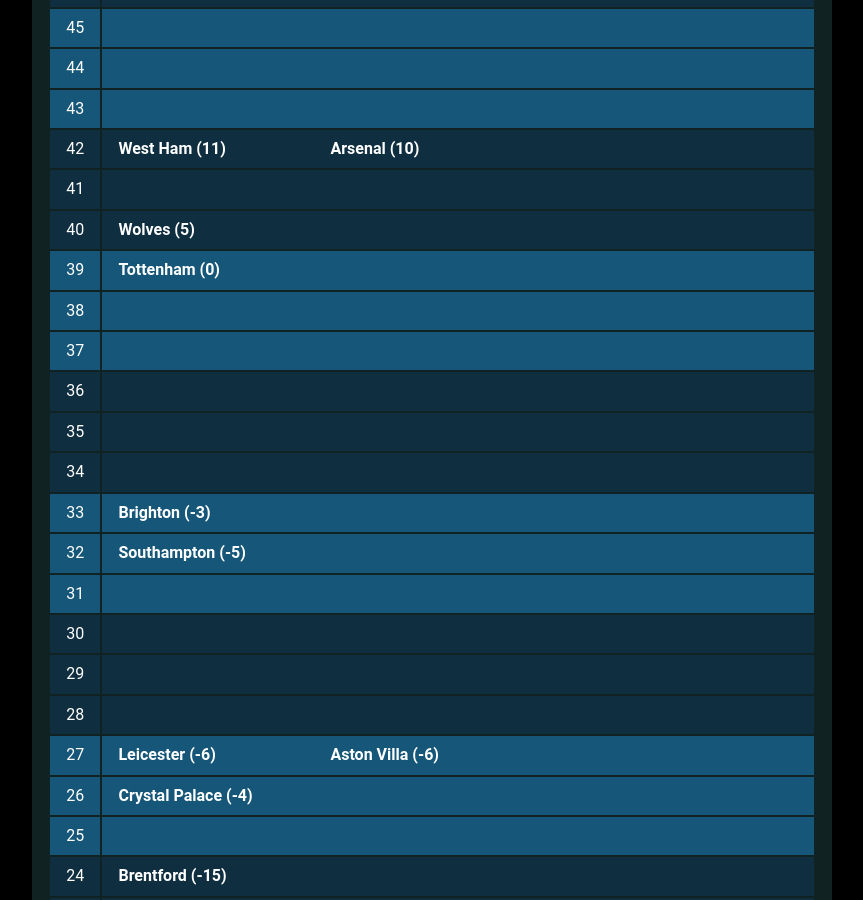
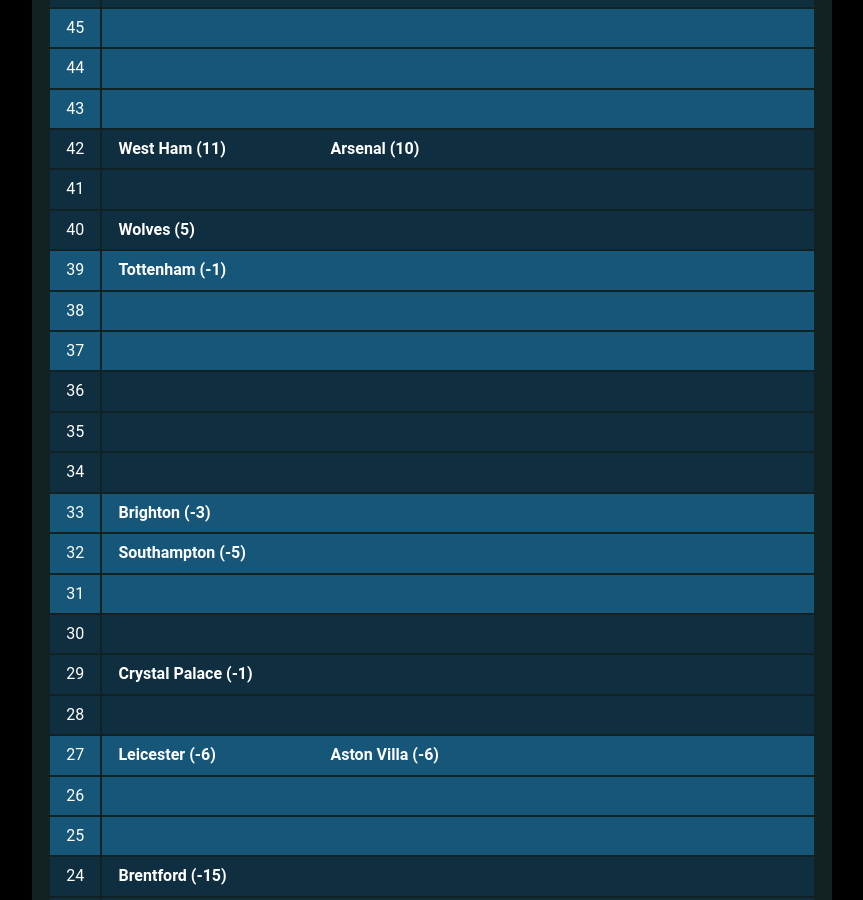
Before and after one commit to muru/muru.github.io, a Jekyll site: the page built from resources.md, in a window 1280 px wide and 900 px high, scrolled down 2204 px. Shown: the whole window, without its empty margins (208-1071 px from the left). Built offline with Jekyll 4.4.1, drawn with Linux system fonts in a browser that asks for light colours; some web fonts are replaced; some of the changed text lies outside the part shown.

Commit message:
updated cann-table: Thu 24 Feb 08:53:10 JST 2022

```diff
--- a/cann-table.html
+++ b/cann-table.html
@@ -19,6 +19,7 @@
 	<tr class="cann-row-2">
 		<td class="cann-point"> 60 </td>
 		<td class="cann-clubs">
+			<span class="club-name"> Liverpool (50) </span>
 		</td>
  	</tr>
 	<tr class="cann-row-2">
@@ -34,7 +35,6 @@
 	<tr class="cann-row-1">
 		<td class="cann-point"> 57 </td>
 		<td class="cann-clubs">
-			<span class="club-name"> Liverpool (44) </span>
 		</td>
  	</tr>
 	<tr class="cann-row-1">
@@ -130,7 +130,7 @@
 	<tr class="cann-row-1">
 		<td class="cann-point"> 39 </td>
 		<td class="cann-clubs">
-			<span class="club-name"> Tottenham (0) </span>
+			<span class="club-name"> Tottenham (-1) </span>
 		</td>
  	</tr>
 	<tr class="cann-row-1">
@@ -183,6 +183,7 @@
 	<tr class="cann-row-2">
 		<td class="cann-point"> 29 </td>
 		<td class="cann-clubs">
+			<span class="club-name"> Crystal Palace (-1) </span>
 		</td>
  	</tr>
 	<tr class="cann-row-2">
@@ -200,7 +201,6 @@
 	<tr class="cann-row-1">
 		<td class="cann-point"> 26 </td>
 		<td class="cann-clubs">
-			<span class="club-name"> Crystal Palace (-4) </span>
 		</td>
  	</tr>
 	<tr class="cann-row-1">
@@ -217,7 +217,7 @@
 	<tr class="cann-row-2">
 		<td class="cann-point"> 23 </td>
 		<td class="cann-clubs">
-			<span class="club-name"> Leeds (-21) </span>
+			<span class="club-name"> Leeds (-27) </span>
 		</td>
  	</tr>
 	<tr class="cann-row-2">
@@ -235,6 +235,7 @@
 	<tr class="cann-row-1">
 		<td class="cann-point"> 20 </td>
 		<td class="cann-clubs">
+			<span class="club-name"> Burnley (-8) </span>
 		</td>
  	</tr>
 	<tr class="cann-row-1">
@@ -245,15 +246,14 @@
 	<tr class="cann-row-2">
 		<td class="cann-point"> 18 </td>
 		<td class="cann-clubs">
-			<span class="club-name"> Watford (-19) </span>
+			<span class="club-name"> Watford (-22) </span>
 		</td>
  	</tr>
 	<tr class="cann-row-2">
 		<td class="cann-point"> 17 </td>
 		<td class="cann-clubs">
-			<span class="club-name"> Burnley (-9) </span>
 			<span class="club-name"> Norwich (-38) </span>
 		</td>
  	</tr>
 </table>
-<span id="cann-gen-note"> Generated on  Tuesday, 22 February 2022 at 14:38 JST. </span>
+<span id="cann-gen-note"> Generated on  Thursday, 24 February 2022 at 08:53 JST. </span>
```
